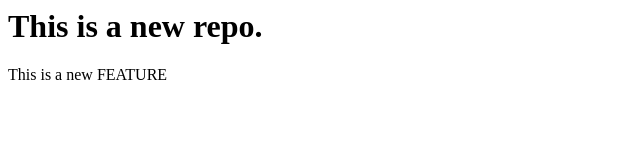
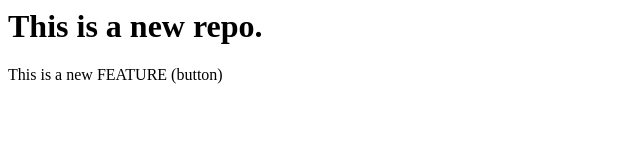
Before and after one commit to reet0802/localRepo, a plain HTML site: page index.html in a window 1280 px wide. Shown: the full height of the page, 0-640 px from the left. Drawn offline with Linux system fonts and the light colour scheme.

```diff
--- a/index.html
+++ b/index.html
@@ -1,2 +1,2 @@
 <h1>This is a new repo.</h1>
-<p>This is a new FEATURE</p>
+<p>This is a new FEATURE (button)</p>
```
